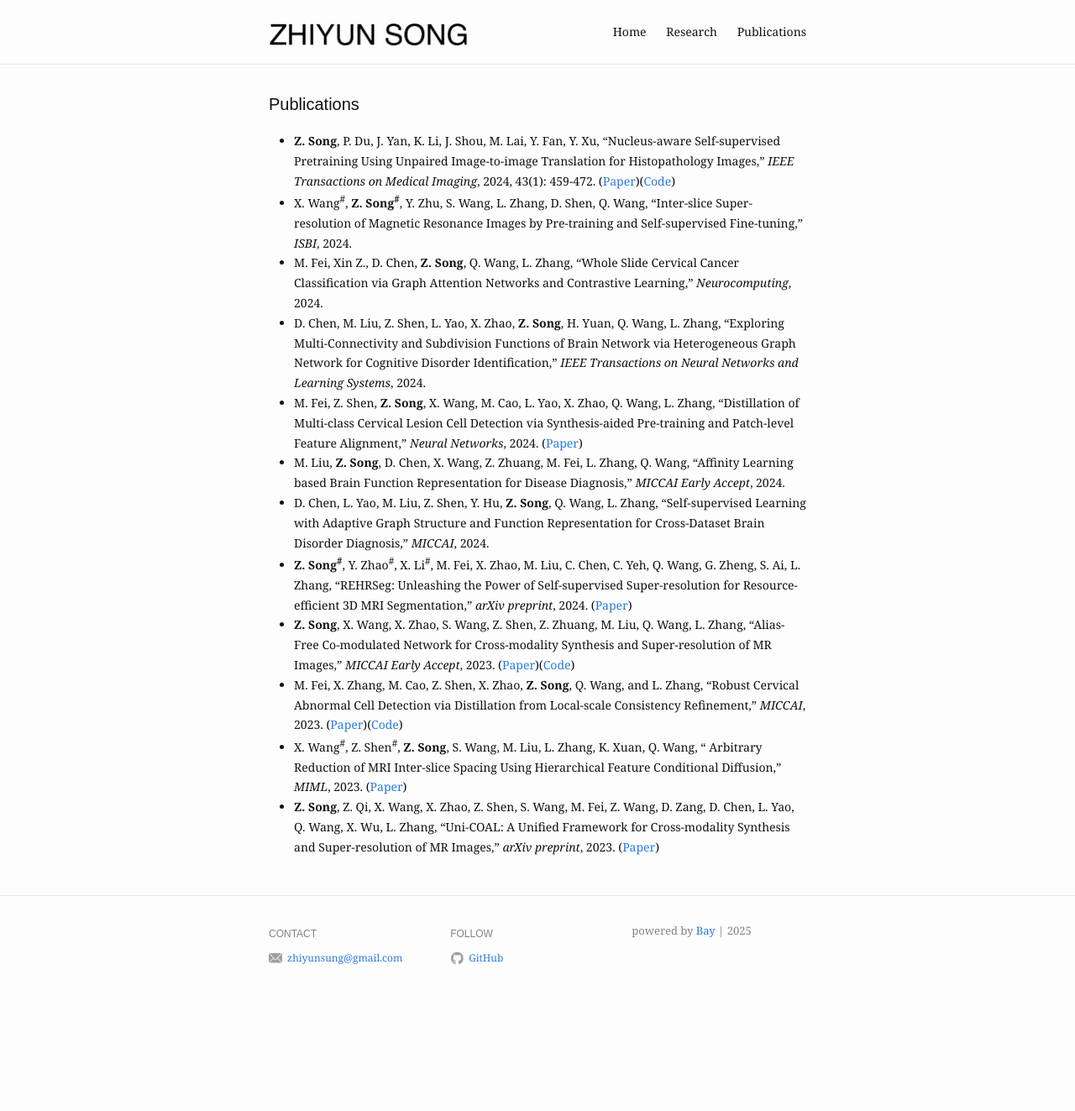
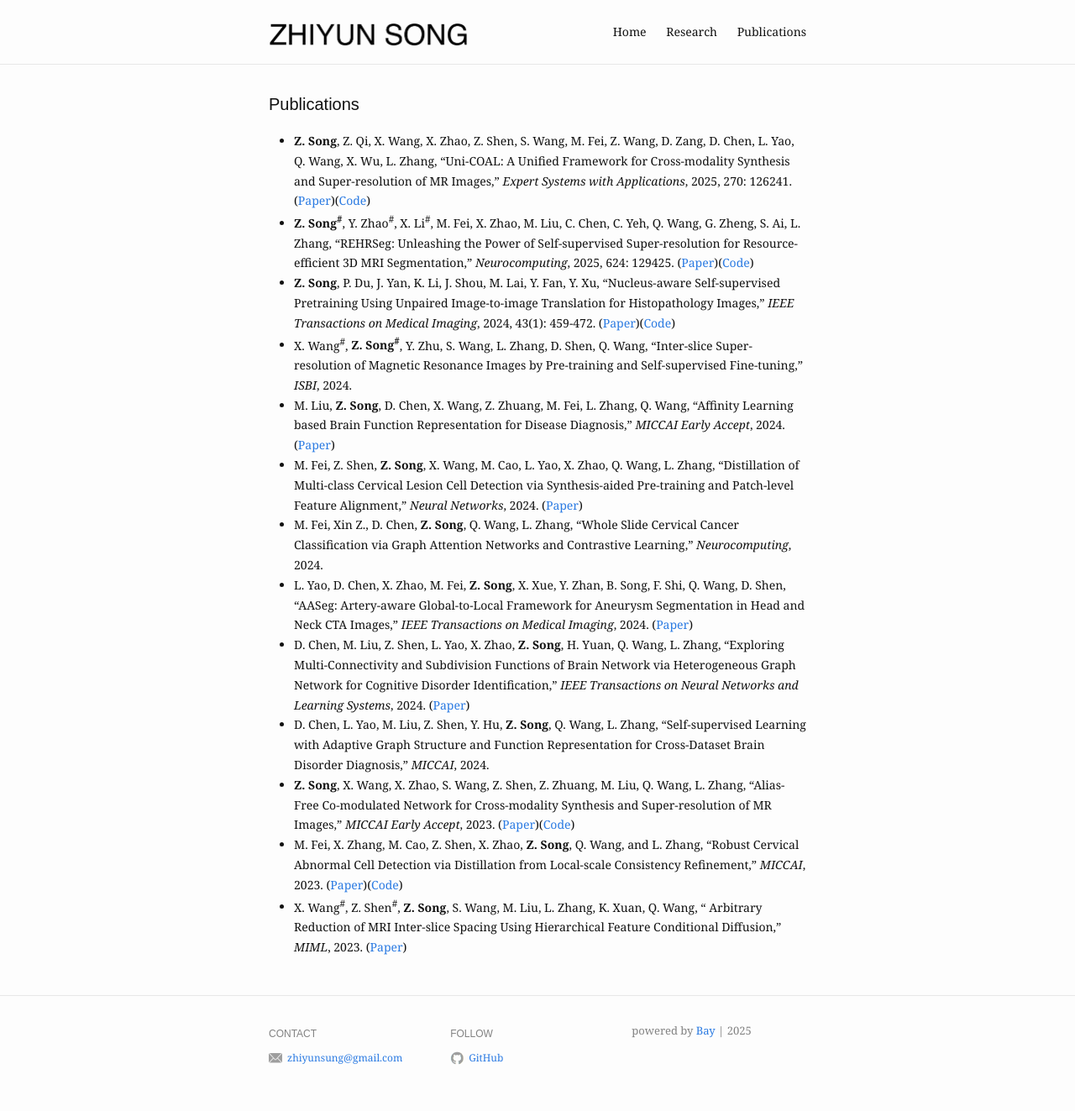
Before and after one commit to zhiyuns/zhiyuns.github.io, a Jekyll site: the page built from publications.md, in a window 1280 px wide. Shown: the whole page at 84% size. Built offline with Jekyll 4.4.1, drawn with Linux system fonts in a browser that asks for light colours; before the commit the page ends 1204 px from its top, so only the background shows below that.

Commit message:
update references

```diff
--- a/publications.md
+++ b/publications.md
@@ -4,16 +4,17 @@ title: Publications
 slug: /publications
 ---
 
+- **Z. Song**, Z. Qi, X. Wang, X. Zhao, Z. Shen, S. Wang, M. Fei, Z. Wang, D. Zang, D. Chen, L. Yao, Q. Wang, X. Wu, L. Zhang, “Uni-COAL: A Unified Framework for Cross-modality Synthesis and Super-resolution of MR Images,” *Expert Systems with Applications*, 2025, 270: 126241. ([Paper](https://www.sciencedirect.com/science/article/abs/pii/S0957417424031087))([Code](https://github.com/zhiyuns/UniCOAL))
+- **Z. Song<sup>#</sup>**, Y. Zhao<sup>#</sup>, X. Li<sup>#</sup>, M. Fei, X. Zhao, M. Liu, C. Chen, C. Yeh, Q. Wang, G. Zheng, S. Ai, L. Zhang, “REHRSeg: Unleashing the Power of Self-supervised Super-resolution for Resource-efficient 3D MRI Segmentation,” *Neurocomputing*, 2025, 624: 129425. ([Paper](https://www.sciencedirect.com/science/article/pii/S0925231225000979))([Code](https://github.com/zhiyuns/REHRSeg))
 - **Z. Song**, P. Du, J. Yan, K. Li, J. Shou, M. Lai, Y. Fan, Y. Xu, “Nucleus-aware Self-supervised Pretraining Using Unpaired Image-to-image Translation for Histopathology Images,” *IEEE Transactions on Medical Imaging*, 2024, 43(1): 459-472. ([Paper](https://ieeexplore.ieee.org/document/10234386))([Code](https://github.com/zhiyuns/UNITPathSSL))
 - X. Wang<sup>#</sup>, **Z. Song<sup>#</sup>**, Y. Zhu, S. Wang, L. Zhang, D. Shen, Q. Wang, “Inter-slice Super-resolution of Magnetic Resonance Images by Pre-training and Self-supervised Fine-tuning,” *ISBI*, 2024.
+- M. Liu, **Z. Song**, D. Chen, X. Wang, Z. Zhuang, M. Fei, L. Zhang, Q. Wang, “Affinity Learning based Brain Function Representation for Disease Diagnosis,” *MICCAI Early Accept*, 2024. ([Paper](https://link.springer.com/chapter/10.1007/978-3-031-72069-7_2))
+- M. Fei, Z. Shen, **Z. Song**, X. Wang, M. Cao, L. Yao, X. Zhao, Q. Wang, L. Zhang, “Distillation of Multi-class Cervical Lesion Cell Detection via Synthesis-aided Pre-training and Patch-level Feature Alignment,” *Neural Networks*, 2024. ([Paper](https://www.sciencedirect.com/science/article/pii/S0893608024003290?utm_campaign=STMJ_219742_AUTH_SERV_PA&utm_medium=email&utm_acid=288433174&SIS_ID=&dgcid=STMJ_219742_AUTH_SERV_PA&CMX_ID=&utm_in=DM476774&utm_source=AC_))
 - M. Fei, Xin Z., D. Chen, **Z. Song**, Q. Wang, L. Zhang, “Whole Slide Cervical Cancer Classification via Graph Attention Networks and Contrastive Learning,” *Neurocomputing*, 2024.
-- D. Chen, M. Liu, Z. Shen, L. Yao, X. Zhao, **Z. Song**, H. Yuan, Q. Wang, L. Zhang, “Exploring Multi-Connectivity and Subdivision Functions of Brain Network via Heterogeneous Graph Network for Cognitive Disorder Identification,” *IEEE Transactions on Neural Networks and Learning Systems*, 2024.
-- M. Fei, Z. Shen, **Z. Song**, X. Wang, M. Cao, L. Yao, X. Zhao, Q. Wang, L. Zhang, “Distillation of Multi-class Cervical Lesion Cell Detection via Synthesis-aided Pre-training and Patch-level Feature Alignment,” *Neural Networks*, 2024. ([Paper](https://www.sciencedirect.com/science/article/pii/S0893608024003290?utm_campaign=STMJ_219742_AUTH_SERV_PA&utm_medium=email&utm_acid=288433174&SIS_ID=&dgcid=STMJ_219742_AUTH_SERV_PA&CMX_ID=&utm_in=DM476774&utm_source=AC_))
-- M. Liu, **Z. Song**, D. Chen, X. Wang, Z. Zhuang, M. Fei, L. Zhang, Q. Wang, “Affinity Learning based Brain Function Representation for Disease Diagnosis,” *MICCAI Early Accept*, 2024.
+- L. Yao, D. Chen, X. Zhao, M. Fei, **Z. Song**, X. Xue, Y. Zhan, B. Song, F. Shi, Q. Wang, D. Shen, “AASeg: Artery-aware Global-to-Local Framework for Aneurysm Segmentation in Head and Neck CTA Images,” *IEEE Transactions on Medical Imaging*, 2024. ([Paper](https://ieeexplore.ieee.org/document/10750237))
+- D. Chen, M. Liu, Z. Shen, L. Yao, X. Zhao, **Z. Song**, H. Yuan, Q. Wang, L. Zhang, “Exploring Multi-Connectivity and Subdivision Functions of Brain Network via Heterogeneous Graph Network for Cognitive Disorder Identification,” *IEEE Transactions on Neural Networks and Learning Systems*, 2024. ([Paper](https://ieeexplore.ieee.org/document/10735236))
 - D. Chen, L. Yao, M. Liu, Z. Shen, Y. Hu, **Z. Song**, Q. Wang, L. Zhang, “Self-supervised Learning with Adaptive Graph Structure and Function Representation for Cross-Dataset Brain Disorder Diagnosis,” *MICCAI*, 2024.
-- **Z. Song<sup>#</sup>**, Y. Zhao<sup>#</sup>, X. Li<sup>#</sup>, M. Fei, X. Zhao, M. Liu, C. Chen, C. Yeh, Q. Wang, G. Zheng, S. Ai, L. Zhang, “REHRSeg: Unleashing the Power of Self-supervised Super-resolution for Resource-efficient 3D MRI Segmentation,” *arXiv preprint*, 2024. ([Paper](https://arxiv.org/abs/2410.10097))
 - **Z. Song**, X. Wang, X. Zhao, S. Wang, Z. Shen, Z. Zhuang, M. Liu, Q. Wang, L. Zhang, “Alias-Free Co-modulated Network for Cross-modality Synthesis and Super-resolution of MR Images,” *MICCAI Early Accept*, 2023. ([Paper](https://link.springer.com/chapter/10.1007/978-3-031-43999-5_7))([Code](https://github.com/zhiyuns/AFCM))
 - M. Fei, X. Zhang, M. Cao, Z. Shen, X. Zhao, **Z. Song**, Q. Wang, and L. Zhang, “Robust Cervical Abnormal Cell Detection via Distillation from Local-scale Consistency Refinement,” *MICCAI*, 2023. ([Paper](https://link.springer.com/chapter/10.1007/978-3-031-43987-2_63))([Code](https://github.com/feimanman/Cervical-Abnormal-Cell-Detection))
 - X. Wang<sup>#</sup>, Z. Shen<sup>#</sup>, **Z. Song**, S. Wang, M. Liu, L. Zhang, K. Xuan, Q. Wang, “
 Arbitrary Reduction of MRI Inter-slice Spacing Using Hierarchical Feature Conditional Diffusion,” *MIML*, 2023. ([Paper](https://link.springer.com/chapter/10.1007/978-3-031-45673-2_3))
-- **Z. Song**, Z. Qi, X. Wang, X. Zhao, Z. Shen, S. Wang, M. Fei, Z. Wang, D. Zang, D. Chen, L. Yao, Q. Wang, X. Wu, L. Zhang, “Uni-COAL: A Unified Framework for Cross-modality Synthesis and Super-resolution of MR Images,” *arXiv preprint*, 2023. ([Paper](https://arxiv.org/abs/2311.08225))
```
Also changed, not shown: index.md (+3 -3 lines), research.md (+10 -3 lines), assets/img/content/REHRSeg.png (added).
